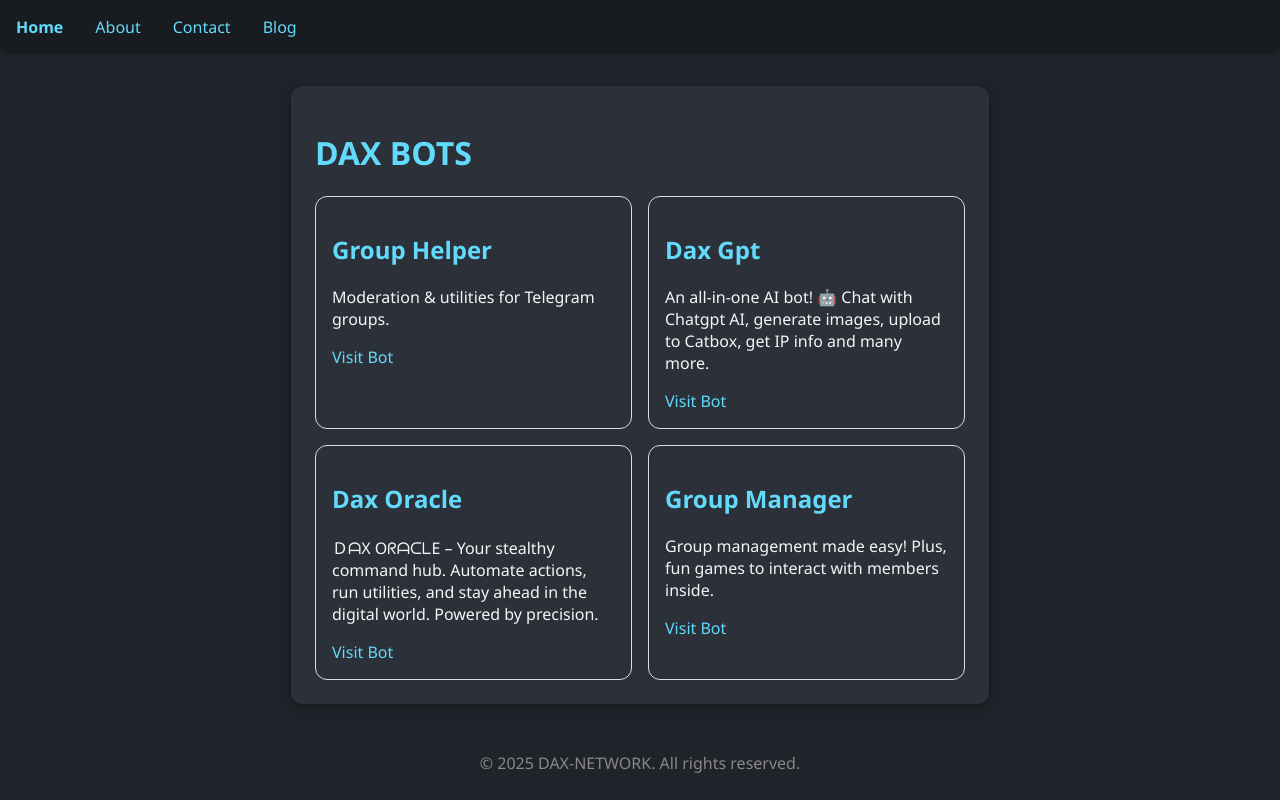
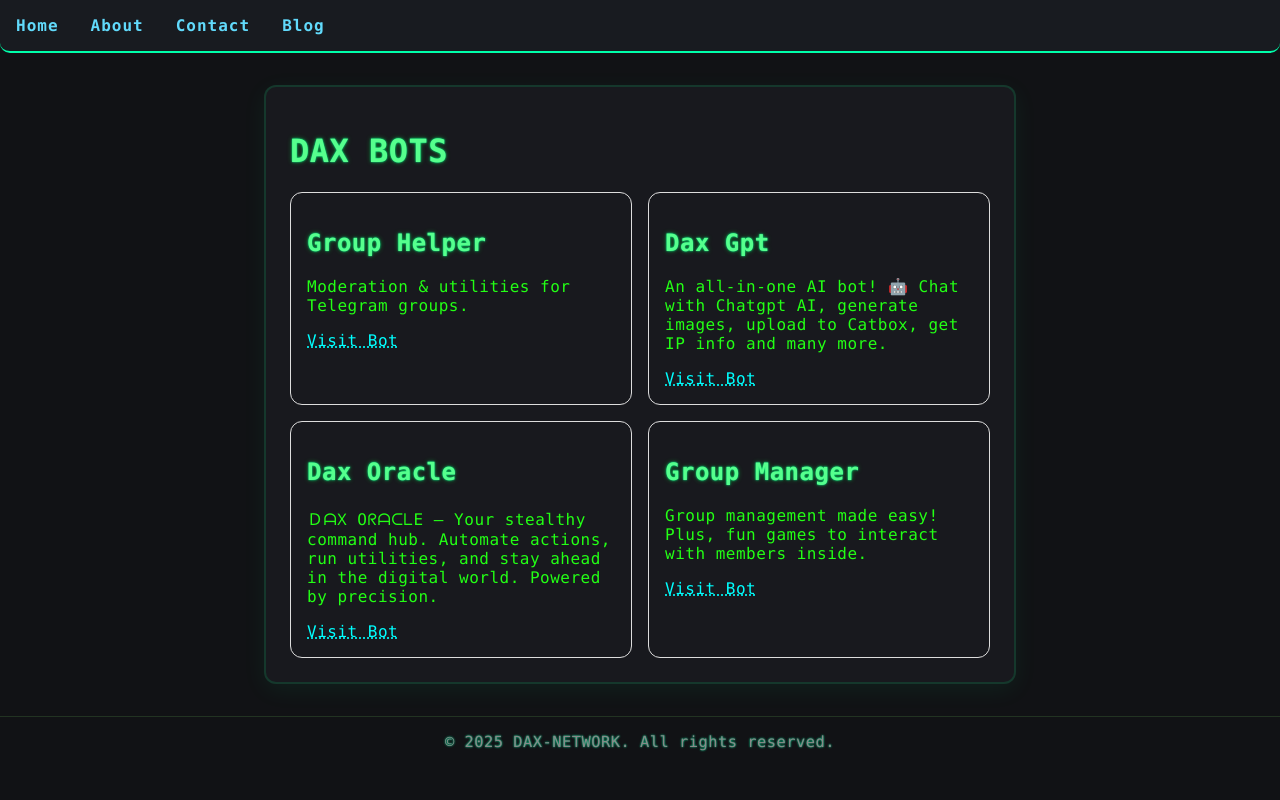
Before and after one commit to LORD-SANTINO/My-bots, a Next.js app: page / in a window 1280 px wide. Built offline with nearby package versions, Linux system fonts and the light colour scheme.

Commit message:
Update globals.css

```diff
--- a/styles/globals.css
+++ b/styles/globals.css
@@ -1,59 +1,117 @@
 body {
-  font-family: 'Segoe UI', Arial, sans-serif;
-  background: #20232a;
-  color: #f5f5f5;
+  font-family: 'Fira Mono', 'Consolas', Menlo, monospace;
+  background: #111215;
+  color: #23ff15;
   margin: 0;
   padding: 0;
+  min-height: 100vh;
+  letter-spacing: 0.5px;
 }
 
 main {
-  max-width: 650px;
+  max-width: 700px;
   margin: 2rem auto;
-  background: #2c3038;
+  background: #18191e;
   padding: 2rem;
   border-radius: 12px;
-  box-shadow: 0 3px 12px rgba(0,0,0,0.3);
+  box-shadow: 0 6px 24px #00ff8a10;
+  border: 2px solid #00ff8a22;
 }
 
 h1, h2 {
-  color: #61dafb;
+  color: #56ff8d;
+  text-shadow: 0 0 5px #00ff406c, 0 0 2px #0fa;
+  font-family: inherit;
+}
+
+nav {
+  background: #131417;
+  border-bottom: 2px solid #0fa;
+}
+
+nav ul {
+  display: flex;
+  gap: 1.5rem;
+  padding: 0.7rem 2rem;
+  list-style: none;
+  margin: 0;
+}
+
+nav a {
+  color: #00ffa2;
+  text-decoration: none;
+  font-weight: bold;
+  letter-spacing: 1px;
+  transition: color 0.2s;
+}
+
+nav a:hover {
+  color: #0ff;
+  text-shadow: 0 0 8px #0fa;
 }
 
 a {
-  color: #61dafb;
-  text-decoration: none;
+  color: #0ff;
+  text-decoration: underline dotted;
 }
+
 a:hover {
-  text-decoration: underline;
+  color: #fff;
+  text-shadow: 0 0 6px #00ffae;
+}
+
+.bot-card {
+  background: #16181c;
+  border-radius: 12px;
+  padding: 1.2rem;
+  margin-bottom: 1.5rem;
+  box-shadow: 0 2px 8px #00ffae15;
+  border-left: 4px solid #0fa;
+  color: #25ff98;
+}
+
+button {
+  background: #18191e;
+  color: #0fa;
+  border: 2px solid #0fa;
+  padding: 0.65rem 1.3rem;
+  font-family: inherit;
+  border-radius: 8px;
+  transition: background 0.2s, color 0.2s, border 0.2s;
+  cursor: pointer;
+  margin-right: 1rem;
+}
+
+button:hover {
+  background: #0fa;
+  color: #101417;
+  border: 2px solid #0cfea9;
+  text-shadow: 0 0 3px #002;
 }
 
 form input, form textarea {
   width: 100%;
-  padding: 0.75rem;
-  margin-bottom: 1rem;
+  padding: 0.8rem;
+  margin-bottom: 1.1rem;
   border-radius: 6px;
-  border: 1px solid #444;
-  background: #1d2026;
-  color: #f5f5f5;
+  border: 1.5px solid #43ffc3;
+  background: #0d0f12;
+  color: #98ffda;
+  font-family: inherit;
 }
 
-button {
-  background: #61dafb;
-  color: #20232a;
-  border: none;
-  padding: 0.7rem 1.5rem;
-  border-radius: 8px;
-  cursor: pointer;
-  font-weight: bold;
+footer {
+  margin-top: 2rem;
+  padding: 1rem 0 0.5rem 0;
+  text-align: center;
+  color: #4affa3;
+  background: transparent;
+  font-size: 0.96em;
+  border-top: 1px solid #232;
+  text-shadow: 0 0 2px #0fa;
 }
 
-.bot-card {
-  background: #23272f;
+img {
+  filter: grayscale(50%) brightness(0.9) contrast(1.15) drop-shadow(0 0 4px #0fa4);
   border-radius: 10px;
-  padding: 1.2rem;
-  margin-bottom: 1.5rem;
-  box-shadow: 0 1px 6px rgba(0,0,0,0.15);
-  display: flex;
-  flex-direction: column;
-  align-items: center;
-}
+    }
```
